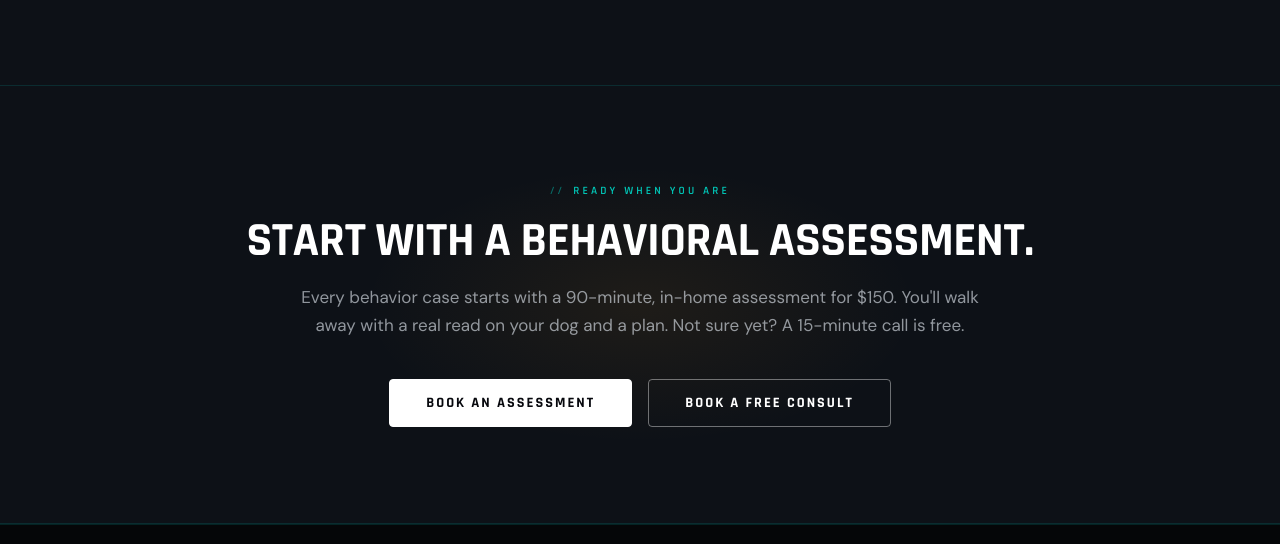
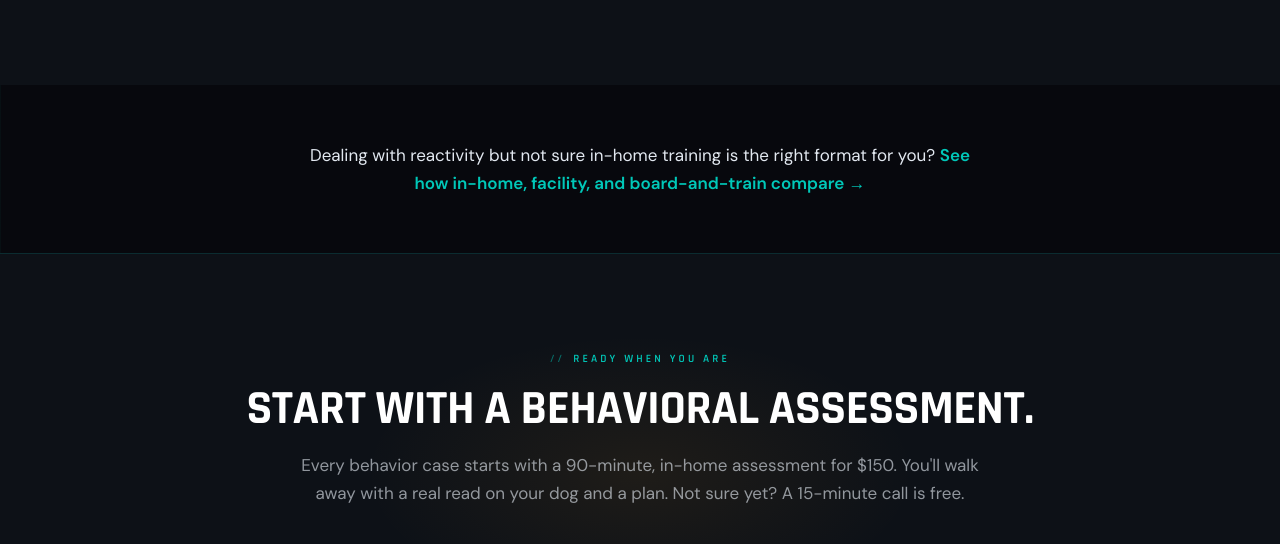
Before and after one commit to Kindredk9/kindredk9, a plain HTML site: page reactive-dog-training.html in a window 1280 px wide. Shown: the part 2597-3141 px from the top of the page. Drawn offline with Linux system fonts and the light colour scheme.

Commit message:
Link service pages to training-format comparison
Add a "not sure in-home is the right fit?" link to the reactive,
puppy, and separation-anxiety pages, pointing to the in-home vs.
facility vs. board-and-train comparison.

Co-Authored-By: Claude Opus 4.8 <noreply@anthropic.com>

```diff
--- a/reactive-dog-training.html
+++ b/reactive-dog-training.html
@@ -506,6 +506,16 @@
       </div>
     </section>
 
+    <!-- ── Right Fit Link ─────────────────────────── -->
+    <section class="section section--tight">
+      <div class="container">
+        <p style="text-align:center;max-width:60ch;margin:0 auto" data-animate>
+          Dealing with reactivity but not sure in-home training is the right format for you?
+          <a href="in-home-vs-facility-vs-board-and-train.html" style="color:var(--cyan);font-weight:600">See how in-home, facility, and board-and-train compare &rarr;</a>
+        </p>
+      </div>
+    </section>
+
     <!-- ── CTA Banner ─────────────────────────────── -->
     <section class="cta-banner" aria-labelledby="cta-heading">
       <div class="container">
```
Also changed, not shown: puppy-training-davis-county.html (+10 -0 lines), separation-anxiety-help.html (+10 -0 lines).
